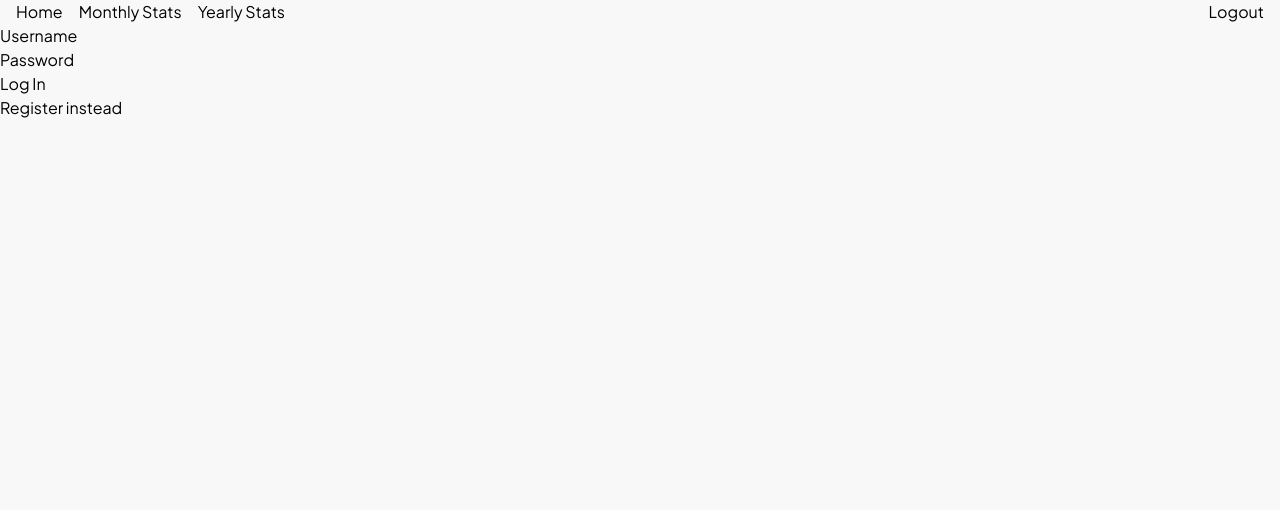
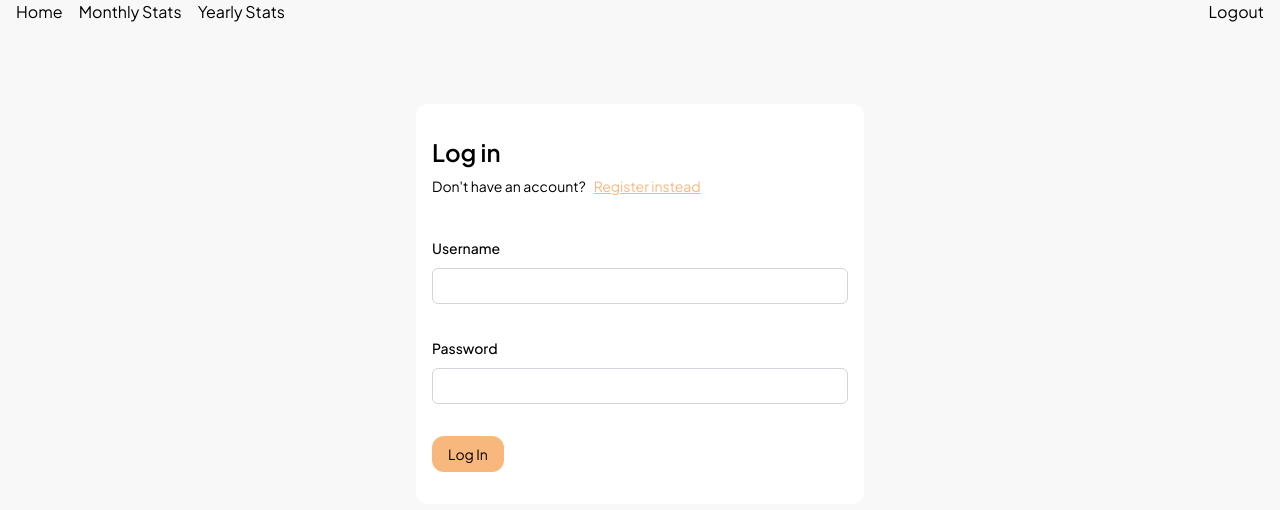
Before and after one commit to kalefed/onmyshelf, a Next.js app in the folder client/: page /users/login in a window 1280 px wide. Shown: the top 510 px of the page. Built offline with nearby package versions, Linux system fonts and the light colour scheme.

Commit message:
style the log in form

```diff
--- a/client/app/globals.css
+++ b/client/app/globals.css
@@ -1,4 +1,9 @@
 @import "tailwindcss";
+
+@theme {
+    --color-dark-orange: #F8B77D;
+    --color-light-orange: #FFEEDF;
+}
 
 :root {
     --font-sans: var(--font-jakarta-sans);
--- a/client/app/users/login/loginForm.js
+++ b/client/app/users/login/loginForm.js
@@ -27,19 +27,44 @@ export default function LoginForm() {
   };
 
   return (
-    <div>
+    <section className="mt-10">
       <form onSubmit={handleSubmit}>
-        <div>
-          <label htmlFor="username">Username</label>
-          <input id="username" type="text" name="username" required />
-        </div>
-        <div>
-          <label htmlFor="password">Password</label>
-          <input id="password" type="password" name="password" required />
-        </div>
-        <button type="submit">Log In</button>
+        <fieldset className="grid grid-cols-1 gap-y-8">
+          <legend className="sr-only">Login form</legend>
+          <div>
+            <label className="block text-sm/6 font-medium" htmlFor="username">
+              Username
+            </label>
+            <input
+              className="mt-2 rounded-md outline-1 -outline-offset-1 outline-gray-300 focus-within:outline-2 focus-within:-outline-offset-2 focus-within:outline-dark-orange px-3 py-1.5 w-full"
+              id="username"
+              type="text"
+              name="username"
+              required
+            />
+          </div>
+          <div>
+            <label className="block text-sm/6 font-medium" htmlFor="password">
+              Password
+            </label>
+            <input
+              className="mt-2 rounded-md outline-1 -outline-offset-1 outline-gray-300 focus-within:outline-2 focus-within:-outline-offset-2 focus-within:outline-dark-orange px-3 py-1.5 w-full"
+              id="password"
+              type="password"
+              name="password"
+              required
+            />
+          </div>
+          <div className="flex">
+            <button
+              className="bg-dark-orange rounded-xl px-4 py-2 hover:bg-light-orange text-sm w-fit"
+              type="submit"
+            >
+              Log In
+            </button>
+          </div>
+        </fieldset>
       </form>
-      <Link href="/users/register">Register instead</Link>
-    </div>
+    </section>
   );
 }
--- a/client/app/users/login/page.js
+++ b/client/app/users/login/page.js
@@ -1,11 +1,19 @@
 import LoginForm from "./loginForm";
+import Link from "next/link";
 
 export default function LoginPage() {
   return (
-    <div>
-      <div>
+    <main className="flex justify-center mt-20">
+      <section className="w-full max-w-md px-4 bg-white rounded-xl py-8">
+        <h1 className="text-2xl font-semibold">Log in</h1>
+        <p className="flex gap-2 text-sm mt-2">
+          Don't have an account?
+          <Link className="underline text-dark-orange" href="/users/register">
+            Register instead
+          </Link>
+        </p>
         <LoginForm />
-      </div>
-    </div>
+      </section>
+    </main>
   );
 }
```
